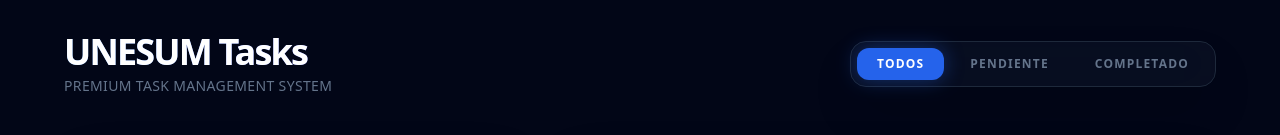
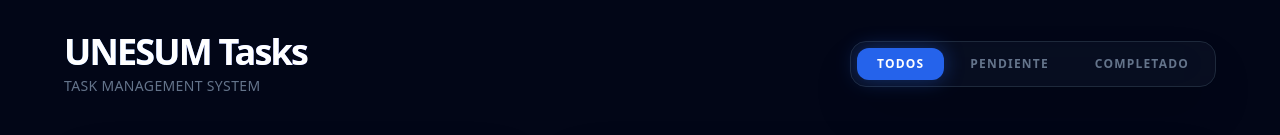
Before and after one commit to PaulAmen/todo-UNESUM, a SvelteKit app: page / in a window 1280 px wide. Shown: the top 135 px of the page. Built offline with nearby package versions, Linux system fonts and the light colour scheme; no server answers; the database is empty.

Commit message:
style: remove PREMIUM word from subtitle

```diff
--- a/src/routes/+page.svelte
+++ b/src/routes/+page.svelte
@@ -69,7 +69,7 @@
                  <h1 class="text-4xl font-black text-white tracking-tighter bg-clip-text text-transparent bg-gradient-to-r from-blue-400 to-indigo-500">
                     UNESUM Tasks
                  </h1>
-                 <p class="text-slate-500 text-sm font-medium tracking-wide">PREMIUM TASK MANAGEMENT SYSTEM</p>
+                 <p class="text-slate-500 text-sm font-medium tracking-wide">TASK MANAGEMENT SYSTEM</p>
             </div>
 
              <div class="flex flex-wrap gap-1.5 bg-slate-900/50 p-1.5 rounded-2xl border border-slate-800 shadow-2xl backdrop-blur-xl">
```
